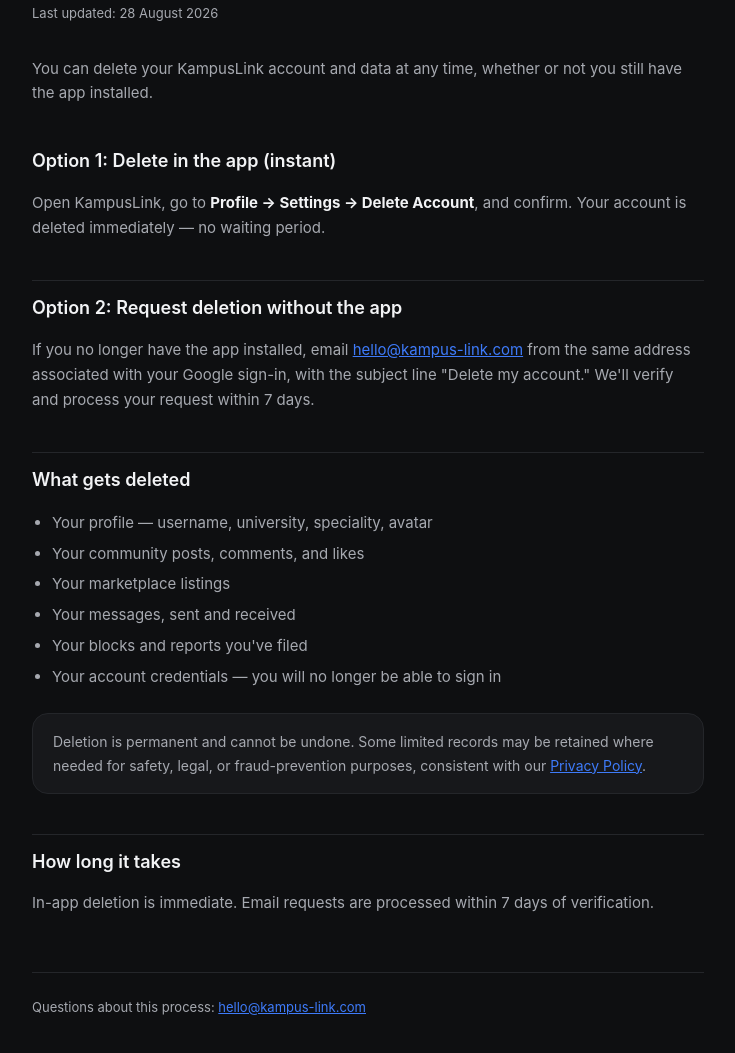
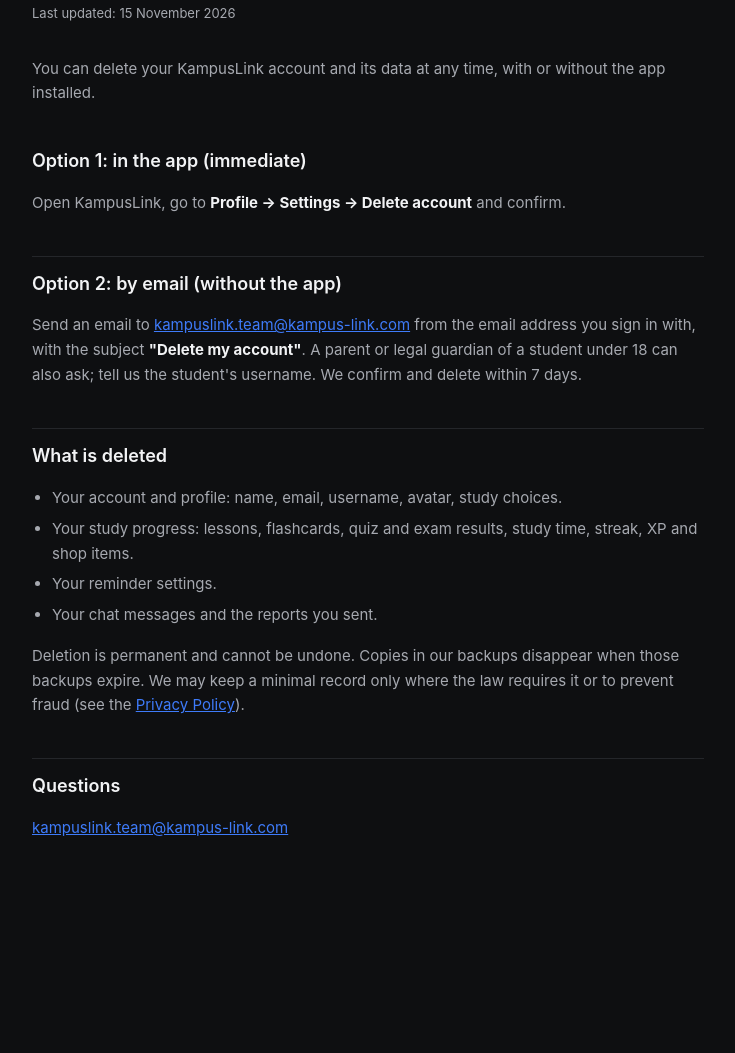
Before and after one commit to Broeshasha/kampus-site, a plain HTML site: page delete-account.html in a window 1280 px wide. Shown: the part 169-1222 px from the top of the page, without its empty margins (272-1007 px from the left). After the commit the page ends 1121 px from the top, so only its background shows below. Drawn offline with Linux system fonts and the light colour scheme.

Commit message:
Update account deletion instructions and details

```diff
--- a/delete-account.html
+++ b/delete-account.html
@@ -18,32 +18,28 @@
 </header>
 <main>
   <h1>Delete Your Account</h1>
-  <p class="updated">Last updated: 28 August 2026</p>
+  <p class="updated">Last updated: 15 November 2026</p>
 
-  <p>You can delete your KampusLink account and data at any time, whether or not you still have the app installed.</p>
+  <p>You can delete your KampusLink account and its data at any time, with or without the app installed.</p>
 
-  <h2>Option 1: Delete in the app (instant)</h2>
-  <p>Open KampusLink, go to <strong>Profile → Settings → Delete Account</strong>, and confirm. Your account is deleted immediately — no waiting period.</p>
+  <h2>Option 1: in the app (immediate)</h2>
+  <p>Open KampusLink, go to <strong>Profile → Settings → Delete account</strong> and confirm.</p>
 
-  <h2>Option 2: Request deletion without the app</h2>
-  <p>If you no longer have the app installed, email <a href="mailto:hello@kampus-link.com">hello@kampus-link.com</a> from the same address associated with your Google sign-in, with the subject line "Delete my account." We'll verify and process your request within 7 days.</p>
+  <h2>Option 2: by email (without the app)</h2>
+  <p>Send an email to <a href="mailto:kampuslink.team@kampus-link.com">kampuslink.team@kampus-link.com</a> from the email address you sign in with, with the subject <strong>"Delete my account"</strong>. A parent or legal guardian of a student under 18 can also ask; tell us the student's username. We confirm and delete within 7 days.</p>
 
-  <h2>What gets deleted</h2>
+  <h2>What is deleted</h2>
   <ul>
-    <li>Your profile — username, university, speciality, avatar</li>
-    <li>Your community posts, comments, and likes</li>
-    <li>Your marketplace listings</li>
-    <li>Your messages, sent and received</li>
-    <li>Your blocks and reports you've filed</li>
-    <li>Your account credentials — you will no longer be able to sign in</li>
+    <li>Your account and profile: name, email, username, avatar, study choices.</li>
+    <li>Your study progress: lessons, flashcards, quiz and exam results, study time, streak, XP and shop items.</li>
+    <li>Your reminder settings.</li>
+    <li>Your chat messages and the reports you sent.</li>
   </ul>
+  <p>Deletion is permanent and cannot be undone. Copies in our backups disappear when those backups expire. We may keep a minimal record only where the law requires it or to prevent fraud (see the <a href="privacy.html">Privacy Policy</a>).</p>
 
-  <div class="card">Deletion is permanent and cannot be undone. Some limited records may be retained where needed for safety, legal, or fraud-prevention purposes, consistent with our <a href="privacy.html">Privacy Policy</a>.</div>
+  <h2>Questions</h2>
+  <p><a href="mailto:hello@kampus-link.com">kampuslink.team@kampus-link.com</a></p>
 
-  <h2>How long it takes</h2>
-  <p>In-app deletion is immediate. Email requests are processed within 7 days of verification.</p>
-
-  <div class="footer-note">Questions about this process: <a href="mailto:hello@kampus-link.com">hello@kampus-link.com</a></div>
 </main>
 </body>
 </html>
```
